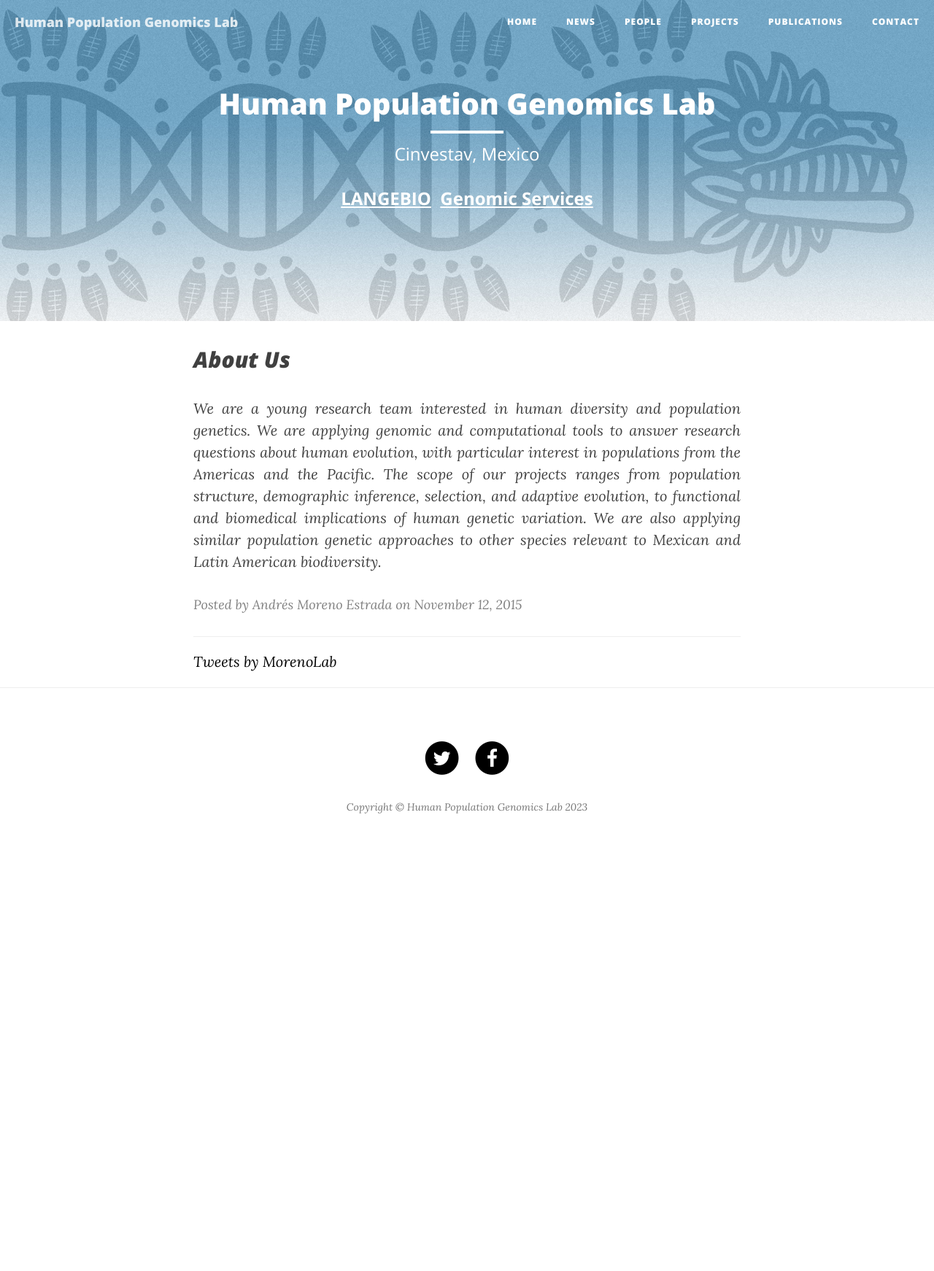
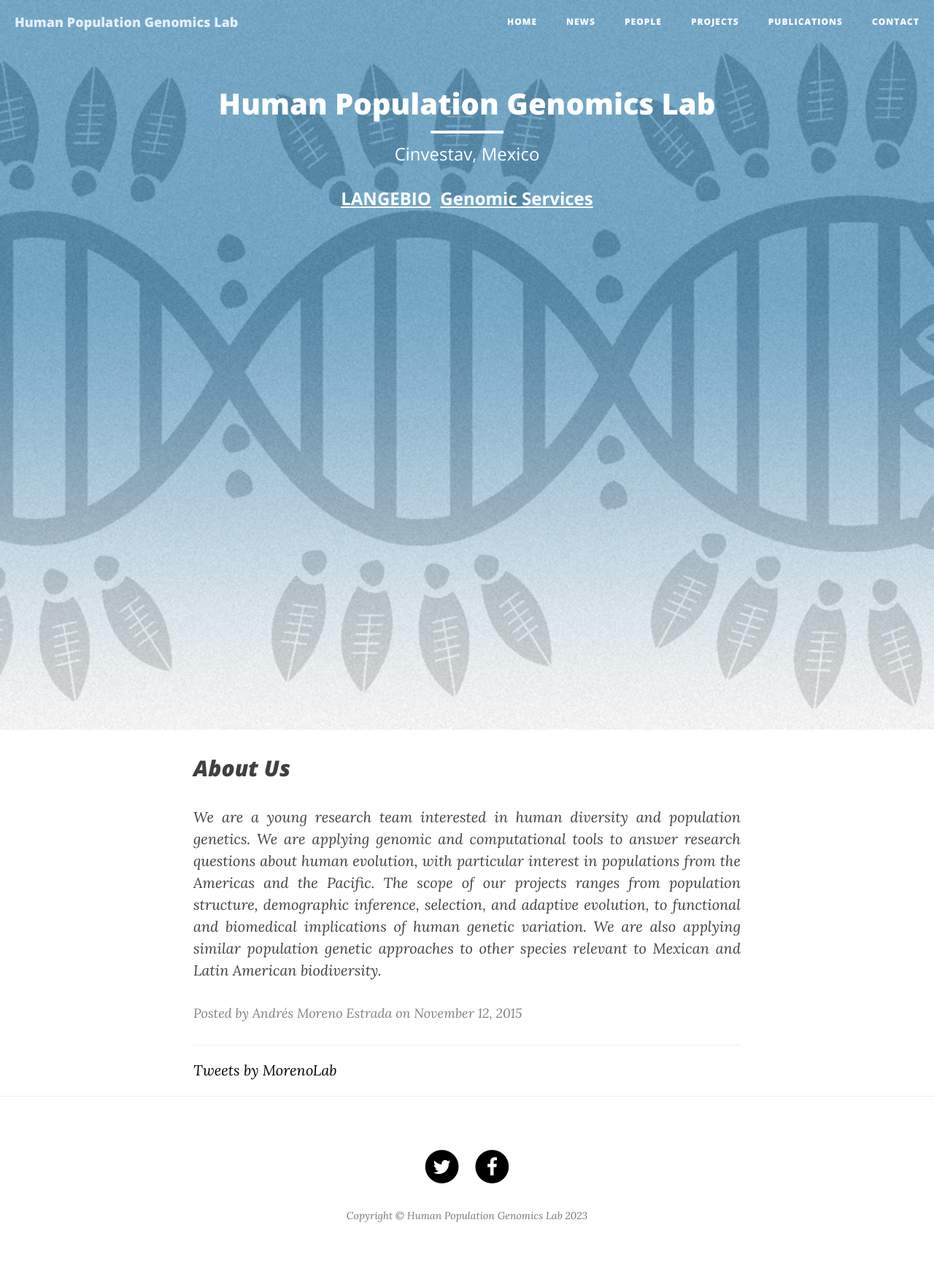
Before and after one commit to milkshakeplustip/milkshakeplustip.github.io, a Jekyll site: the page built from index.html, in a window 1280 px wide. Shown: the whole page at 73% size. Built offline with Jekyll 4.4.1, drawn with Linux system fonts in a browser that asks for light colours; nearby versions of some CDN libraries; the list of posts is cut into pages by our own code; comment, search, counter and statistics services are not loaded; before the commit the page ends 1182 px from its top, so only the background shows below that.

Commit message:
testing headerssss

```diff
--- a/_layouts/page.html
+++ b/_layouts/page.html
@@ -3,7 +3,7 @@
 ---
 
 <!-- Page Header -->
-<header class="intro-header" style="background-image: url('{{ site.baseurl }}/{% if page.header-img %}{{ page.header-img }}{% else %}{{ site.header-img }}{% endif %}'); background-size: cover">
+<header class="intro-header" style="background-image: url('{{ site.baseurl }}/{% if page.header-img %}{{ page.header-img }}{% else %}{{ site.header-img }}{% endif %}'); background-size: cover; height: 1000px">
     <div class="container">
         <div class="row">
             <div class="col-lg-8 col-lg-offset-2 col-md-10 col-md-offset-1">
```
